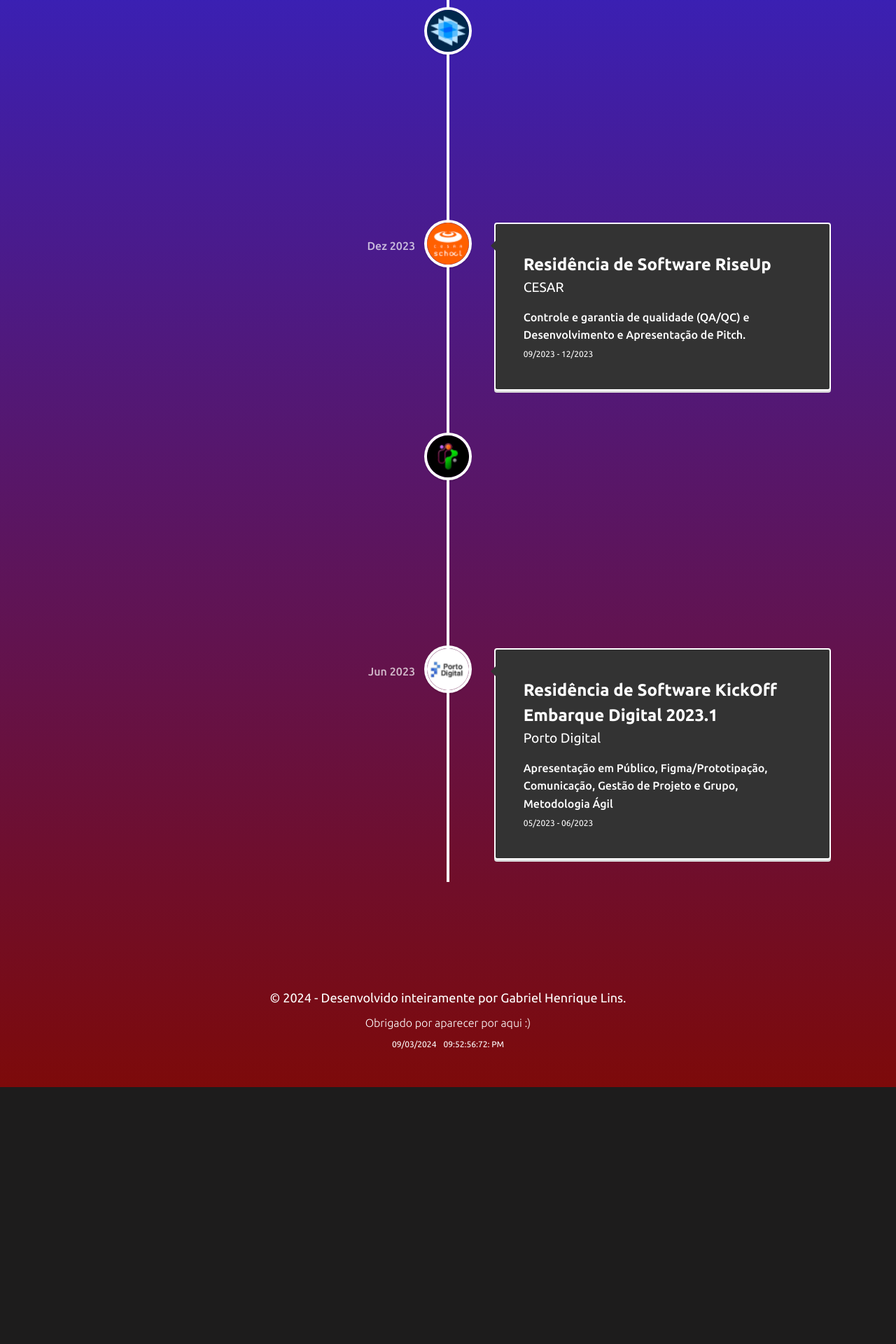
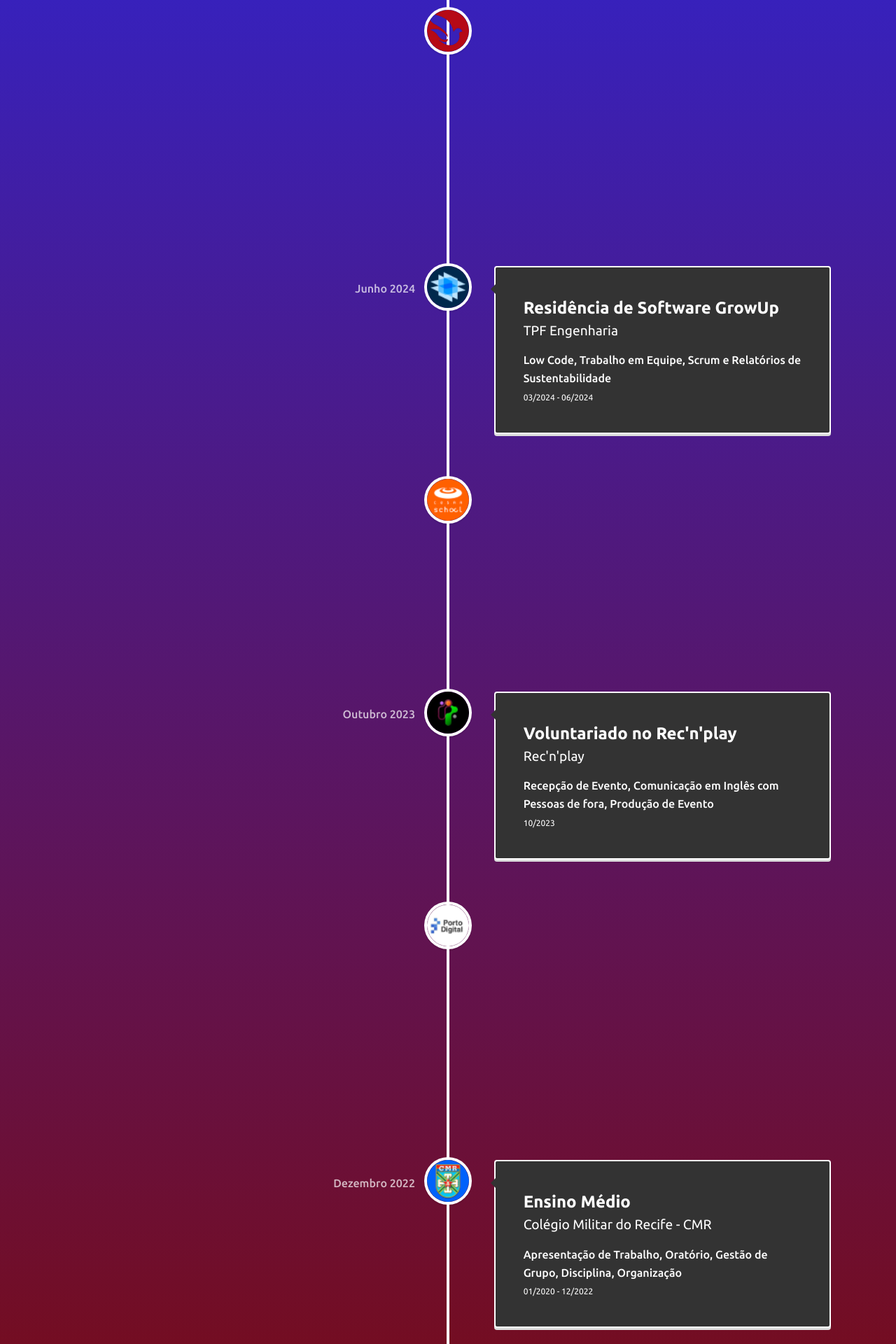
Before and after one commit to gabrielhilins/Portfolio, a React (Vite) app: page /experiences in a window 1280 px wide. Shown: the part 300-2220 px from the top of the page at 70% size. Before the commit the page ends 1853 px from the top, so only its background shows below. Built offline with nearby package versions, Linux system fonts and the light colour scheme.

Commit message:
adicionando experiencia (ultimo commit antes do lancamento)

```diff
--- a/src/locales/en-us/translation.json
+++ b/src/locales/en-us/translation.json
@@ -14,6 +14,7 @@
     "certificatesTitle": "Certificates",
     "experiences": "Experiences",
     "experiencesTitle": "Experiences",
+    "graduationUnicap": "Degree in Systems for the Internet",
     "pdf": "Download PDF",
     "copyright": "© 2024 - Developed entirely by Gabriel Henrique Lins.",
     "thanks": "Thank you for stopping by :)",
@@ -83,6 +84,7 @@
     "leadership": "Leader",
     "qa_qc_pitch": "Quality Assurance (QA/QC) and Pitch Development and Presentation.",
     "voluntariado_recnplay": "Volunteering in the Rec'n'play",
+    "competencias_sistemas": "Web Development (Front-end, Back-end), Relational Databases, Algorithms, OOP, Networking, Design Thinking, Project Management, Software Engineering",
     "event_reception": "Event Reception, English Communication with Foreigners, Event Production",
     "residencia_kickoff_embarque": "Software Residency KickOff Embarque Digital 2023.1",
     "public_speaking_figma": "Public Speaking, Figma/Prototyping, Communication, Project and Group Management, Agile Methodology",
@@ -96,5 +98,11 @@
     "aboutText": "Hello! I'm a passionate developer constantly learning and growing. I specialize in back-end development with Java and Node.js. I enjoy working on innovative projects that make an impact.",
     "summaryPortfolio": "My Portfolio is a virtual showcase highlighting my journey as a Full Stack developer in training. Featuring a minimalist design and subtle yet original animations, the portfolio is fully translated into English and Portuguese, offering a visual and functional experience to explore my projects and skills.",
     "work_presentation": "Work Presentation, Oratory, Group Management, Discipline, Organization",
+    "june2023": "June 2023",
+    "june2024": "June 2024",
+    "march202325": "March 2023 - July 2025",
+    "october2023": "October 2023",
+    "december2023": "December 2023",
+    "december2022": "December 2022",
     "summaryCaremind": "Caremind Edu is an app focused on the physical and mental well-being of educators who face stress and overload in the workplace. The app offers daily self-care activities that are simple and relaxing, rewarding points upon completion. These points can be used to unlock informative articles that assist in professional and personal optimization. Additionally, Caremind Edu provides access to psychologists, allowing users to schedule sessions and receive specialized support, promoting the mental health of educators."
   }
--- a/src/locales/pt-br/translation.json
+++ b/src/locales/pt-br/translation.json
@@ -89,6 +89,14 @@
     "cmr": "Colégio Militar do Recife - CMR",
     "work_presentation": "Apresentação de Trabalho, Oratório, Gestão de Grupo, Disciplina, Organização",
     "marvel": "Personagens da Marvel",
+    "graduationUnicap": "Graduação em Sistemas pra Internet",
+    "competencias_sistemas": "Desenvolvimento Web (Front-end, Back-end), Banco de Dados Relacional, Algoritmos, POO, Redes, Design Thinking, Gestão de Projeto, Engenharia de Software",
+    "june2023": "Junho 2023",
+    "june2024": "Junho 2024",
+    "october2023": "Outubro 2023",
+    "march202325": "Março 2023 - Julho 2025",
+    "december2023": "Dezembro 2023",
+    "december2022": "Dezembro 2022",
     "portfolio": "Meu Portfólio",
     "clickToKnowMore": "Clique no meu nome acima para saber mais sobre mim",
     "summaryMarvel": "Visualização dos Personagens da Marvel: Um site que utiliza a API Pública da Marvel Comics para exibir os personagens da Marvel. Os usuários podem visualizar uma lista completa de todos os personagens e pesquisar por um específico, proporcionando uma forma fácil e interativa de explorar o Universo Marvel.",
--- a/src/pages/Experiences.jsx
+++ b/src/pages/Experiences.jsx
@@ -5,9 +5,11 @@ import { Box, VStack, Image, useColorMode } from '@chakra-ui/react';
 import { VerticalTimeline, VerticalTimelineElement } from 'react-vertical-timeline-component';
 import 'react-vertical-timeline-component/style.min.css';
 import Cesar from '../img/cesar.png';
+import Cmr from '../img/CMR.png'
 import Porto from '../img/porto.png';
 import Rec from '../img/rec_n_play_logo 1.png';
 import Tpf from '../img/tpfengenharia_logo 1.png';
+import Unicap from '../img/Logo Catolica.png'
 import './Experiences.css';
 import './Pagination.css'
 
@@ -25,7 +27,32 @@ const Timeline = () => {
         <VerticalTimeline>
           <VerticalTimelineElement
             className="vertical-timeline-element--work"
-            date="Jun 2024"
+            date={t('march202325')}
+            icon={<Image
+              src={Unicap}
+              alt="Descrição da imagem"
+              className="timeline-icon"
+            />}
+            contentStyle={{
+              background: colorMode === "light" ? "white" : "#333",
+              color: colorMode === "light" ? "black" : "white",
+              border: colorMode === "light" ? "2px solid black" : "2px solid white"
+            }}
+            contentArrowStyle={{
+              borderRight: colorMode === "light" ? "7px solid white" : "7px solid #333"
+            }}
+          >
+            <div className="timeline-element-content">
+              <h3 className="timeline-element-title">{t("graduationUnicap")}</h3>
+              <h4 className="timeline-element-subtitle">UNICAP</h4>
+              <p>{t("competencias_sistemas")}</p>
+              <span className="timeline-element-date" style={dateStyle}>03/2023 - 07/2025</span>
+            </div>
+          </VerticalTimelineElement>
+
+          <VerticalTimelineElement
+            className="vertical-timeline-element--work"
+            date={t('june2024')}
             icon={<Image
               src={Tpf}
               alt="Descrição da imagem"
@@ -50,7 +77,7 @@ const Timeline = () => {
 
           <VerticalTimelineElement
             className="vertical-timeline-element--work"
-            date="Dez 2023"
+            date={t('december2023')}
             icon={<Image
               src={Cesar}
               alt="Descrição da imagem"
@@ -75,7 +102,7 @@ const Timeline = () => {
 
           <VerticalTimelineElement
             className="vertical-timeline-element--work"
-            date="Out 2023"
+            date={t('october2023')}
             icon={<Image
               src={Rec}
               alt="Descrição da imagem"
@@ -100,7 +127,7 @@ const Timeline = () => {
 
           <VerticalTimelineElement
             className="vertical-timeline-element--work"
-            date="Jun 2023"
+            date={t('june2023')}
             icon={<Image
               src={Porto}
               alt="Descrição da imagem"
@@ -120,6 +147,31 @@ const Timeline = () => {
               <h4 className="timeline-element-subtitle">Porto Digital</h4>
               <p>{t("public_speaking_figma")}</p>
               <span className="timeline-element-date" style={dateStyle}>05/2023 - 06/2023</span>
+            </div>
+          </VerticalTimelineElement>
+
+          <VerticalTimelineElement
+            className="vertical-timeline-element--work"
+            date={t('december2022')}
+            icon={<Image
+              src={Cmr}
+              alt="Descrição da imagem"
+              className="timeline-icon"
+            />}
+            contentStyle={{
+              background: colorMode === "light" ? "white" : "#333",
+              color: colorMode === "light" ? "black" : "white",
+              border: colorMode === "light" ? "2px solid black" : "2px solid white"
+            }}
+            contentArrowStyle={{
+              borderRight: colorMode === "light" ? "7px solid white" : "7px solid #333"
+            }}
+          >
+            <div className="timeline-element-content">
+              <h3 className="timeline-element-title">{t("ensino_medio")}</h3>
+              <h4 className="timeline-element-subtitle">{t("cmr")}</h4>
+              <p>{t("work_presentation")}</p>
+              <span className="timeline-element-date" style={dateStyle}>01/2020 - 12/2022</span>
             </div>
           </VerticalTimelineElement>
 
```
Also changed, not shown: src/img/Logo Catolica.png (added).
